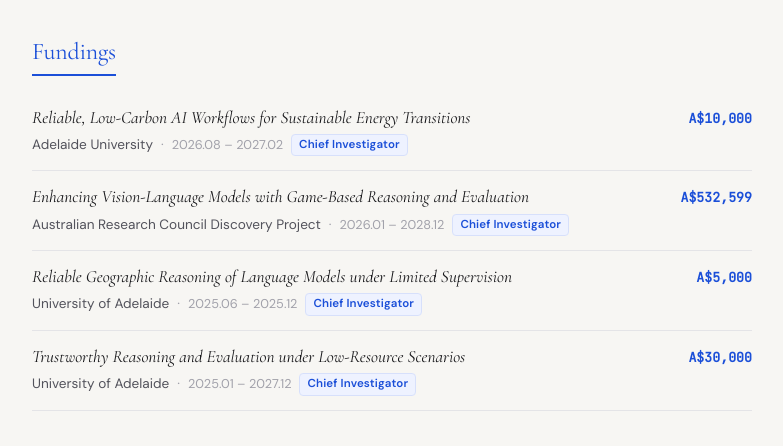
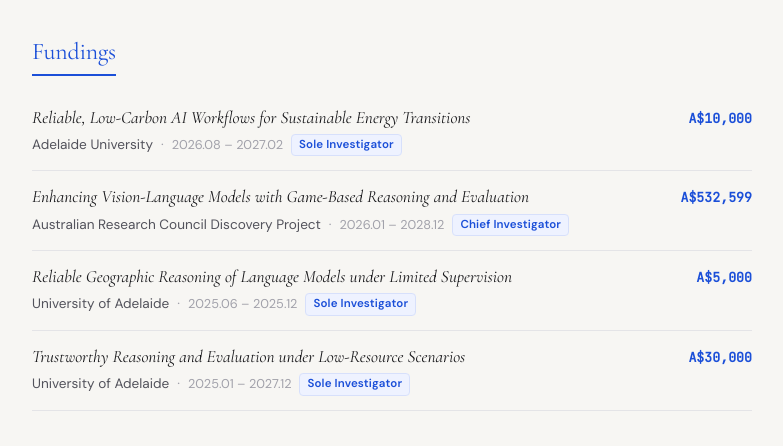
Before and after one commit to xinke-wang/xinke-wang.github.io, a React (Vite) app: page / in a window 1280 px wide. Shown: the part 780-1226 px from the top of the page, without its empty margins (400-1183 px from the left). Built offline with nearby package versions, Linux system fonts and the light colour scheme.

Commit message:
Update funding investigator roles

```diff
--- a/src/data/about.js
+++ b/src/data/about.js
@@ -15,7 +15,7 @@
     title: 'Reliable, Low-Carbon AI Workflows for Sustainable Energy Transitions',
     period: '2026.08 – 2027.02',
     amount: 'A$10,000',
-    role: 'Chief Investigator',
+    role: 'Sole Investigator',
   },
   {
     agency: 'Australian Research Council Discovery Project',
@@ -29,14 +29,14 @@
     title: 'Reliable Geographic Reasoning of Language Models under Limited Supervision',
     period: '2025.06 – 2025.12',
     amount: 'A$5,000',
-    role: 'Chief Investigator',
+    role: 'Sole Investigator',
   },
   {
     agency: 'University of Adelaide',
     title: 'Trustworthy Reasoning and Evaluation under Low-Resource Scenarios',
     period: '2025.01 – 2027.12',
     amount: 'A$30,000',
-    role: 'Chief Investigator',
+    role: 'Sole Investigator',
   },
 ];
 
```
